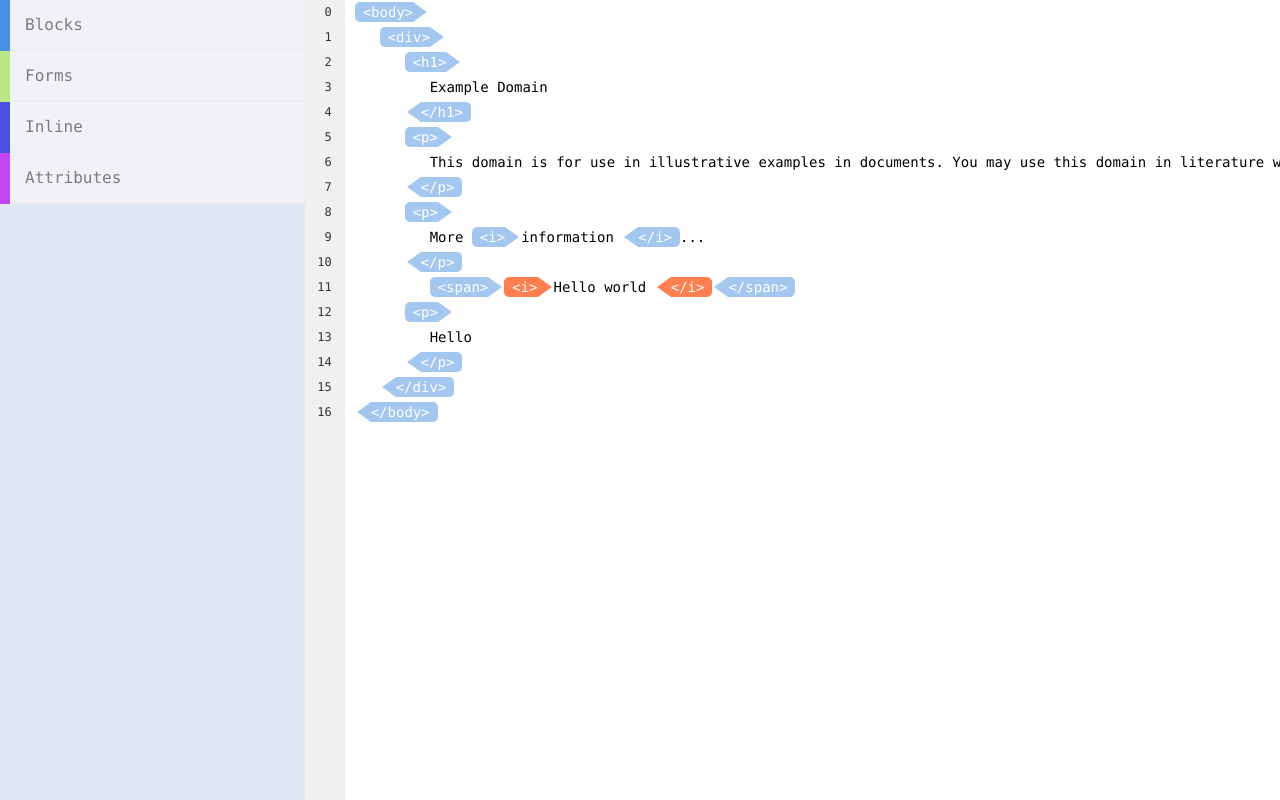
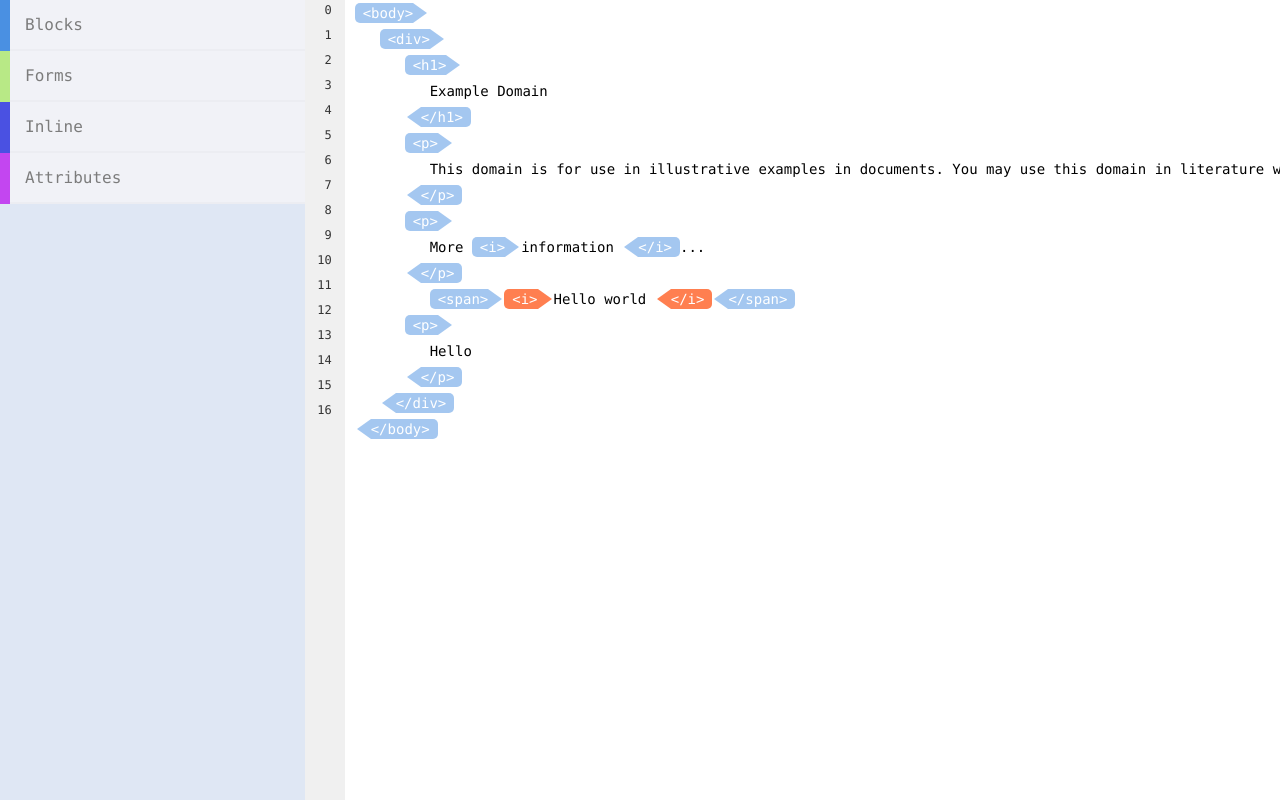
Before and after one commit to France-ioi/visual-html-editor, a React (Create React App) app: page / in a window 1280 px wide. Built offline with nearby package versions, Linux system fonts and the light colour scheme.

Commit message:
[FIX] Line height issue when dropping element before 'text' type element

```diff
--- a/src/features/editors/VisualHTMLEditor.css
+++ b/src/features/editors/VisualHTMLEditor.css
@@ -1,5 +1,5 @@
 .visual-html-editor {
-    line-height: 25px;
+    line-height: 20px;
     max-width: 80%;
     height: 100%;
     display: flex;
--- a/src/features/editors/VisualHTMLEditorLine.css
+++ b/src/features/editors/VisualHTMLEditorLine.css
@@ -1,5 +1,6 @@
 .line {
     white-space: nowrap;
+    padding: 3px 0 3px 0;
 }
 
 .text {
```
